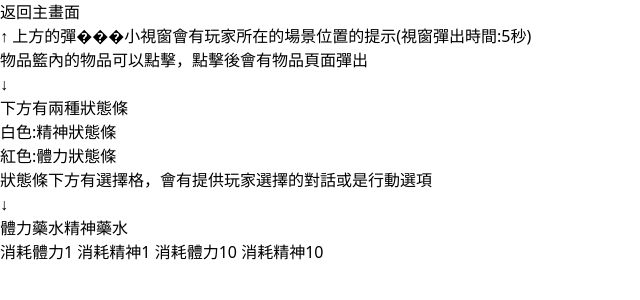
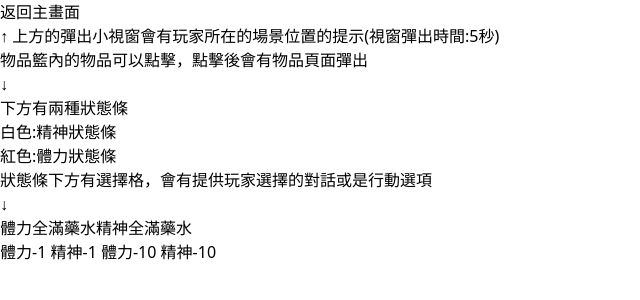
Before and after one commit to tsubasarcs/beyond-calculation, a SvelteKit app: page /game in a window 1280 px wide. Shown: the top 300 px of the page, without its empty margins (0-640 px from the left). Built offline with nearby package versions, Linux system fonts and the light colour scheme.

Commit message:
fix: wording

```diff
--- a/src/lib/stores/gameState.ts
+++ b/src/lib/stores/gameState.ts
@@ -29,7 +29,7 @@ const initialState: GameState = {
   items: [
     {
       id: 'health-potion',
-      name: '體力藥水',
+      name: '體力全滿藥水',
       type: 'recovery',
       description: '回復全部體力值',
       effect: {
@@ -40,7 +40,7 @@ const initialState: GameState = {
     },
     {
       id: 'spirit-potion',
-      name: '精神藥水',
+      name: '精神全滿藥水',
       type: 'recovery',
       description: '回復全部精神值',
       effect: {
--- a/src/routes/game/+page.svelte
+++ b/src/routes/game/+page.svelte
@@ -25,7 +25,7 @@
         <div class="border border-white/30 p-2 mb-2 bg-black/50 w-[100px] h-[50px] flex items-center justify-center"></div>
         <div class="flex flex-col items-center w-full">
           <span class="transform mb-1">↑</span>
-          <span class="max-w-[150px] text-center">上方的彈���小視窗會有玩家所在的場景位置的提示(視窗彈出時間:5秒)</span>
+          <span class="max-w-[150px] text-center">上方的彈出小視窗會有玩家所在的場景位置的提示(視窗彈出時間:5秒)</span>
         </div>
       </div>
     </div>
@@ -96,25 +96,25 @@
               class="border-[1px] border-white/30 m-[1px] bg-black/50 text-white/70 text-sm flex items-center justify-center hover:bg-white/10 transition-colors"
               on:click={() => consumeHealth(1)}
             >
-              消耗體力1
+              體力-1
             </button>
             <button
               class="border-[1px] border-white/30 m-[1px] bg-black/50 text-white/70 text-sm flex items-center justify-center hover:bg-white/10 transition-colors"
               on:click={() => consumeSpirit(1)}
             >
-              消耗精神1
+              精神-1
             </button>
             <button
               class="border-[1px] border-white/30 m-[1px] bg-black/50 text-white/70 text-sm flex items-center justify-center hover:bg-white/10 transition-colors"
               on:click={() => consumeHealth(10)}
             >
-              消耗體力10
+              體力-10
             </button>
             <button
               class="border-[1px] border-white/30 m-[1px] bg-black/50 text-white/70 text-sm flex items-center justify-center hover:bg-white/10 transition-colors"
               on:click={() => consumeSpirit(10)}
             >
-              消耗精神10
+              精神-10
             </button>
           </div>
         </div>
```
